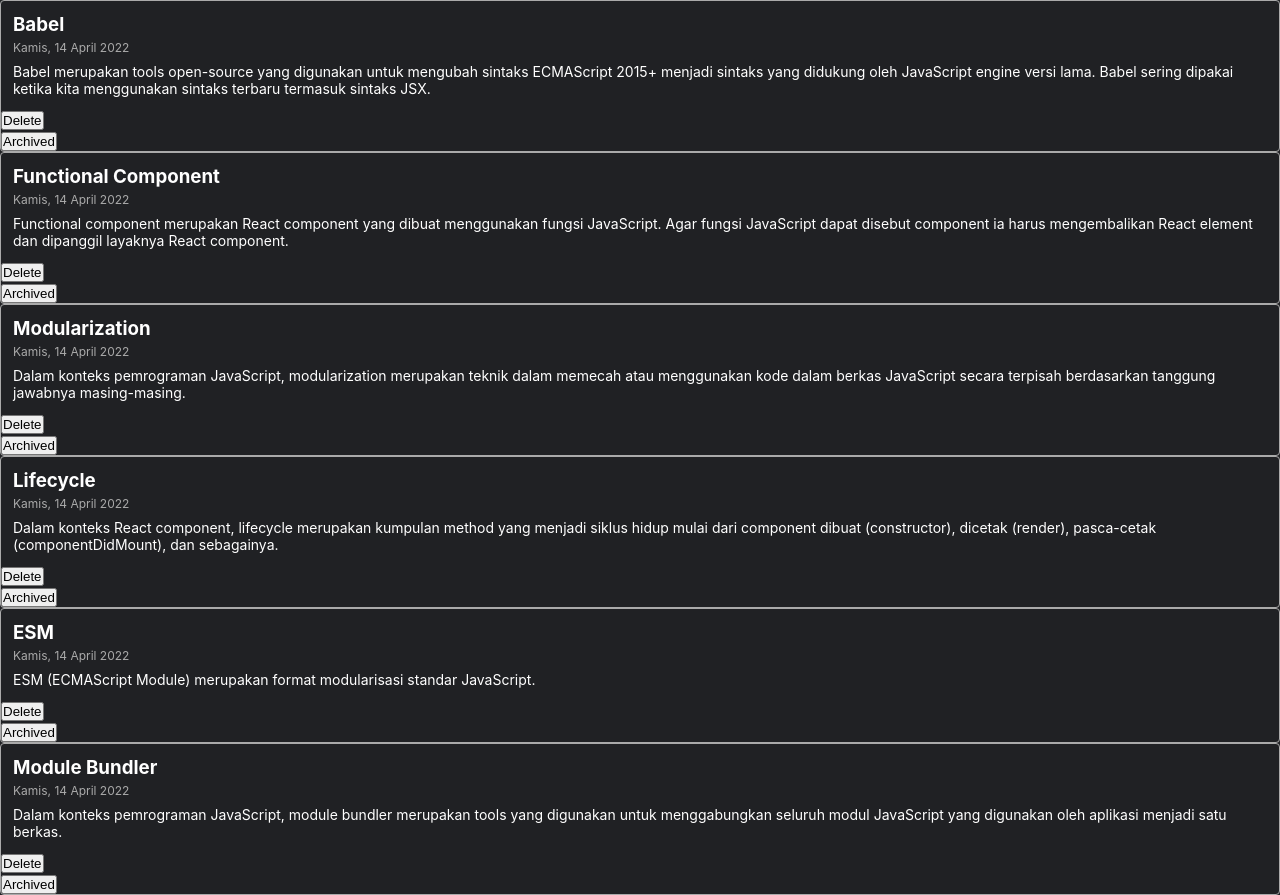
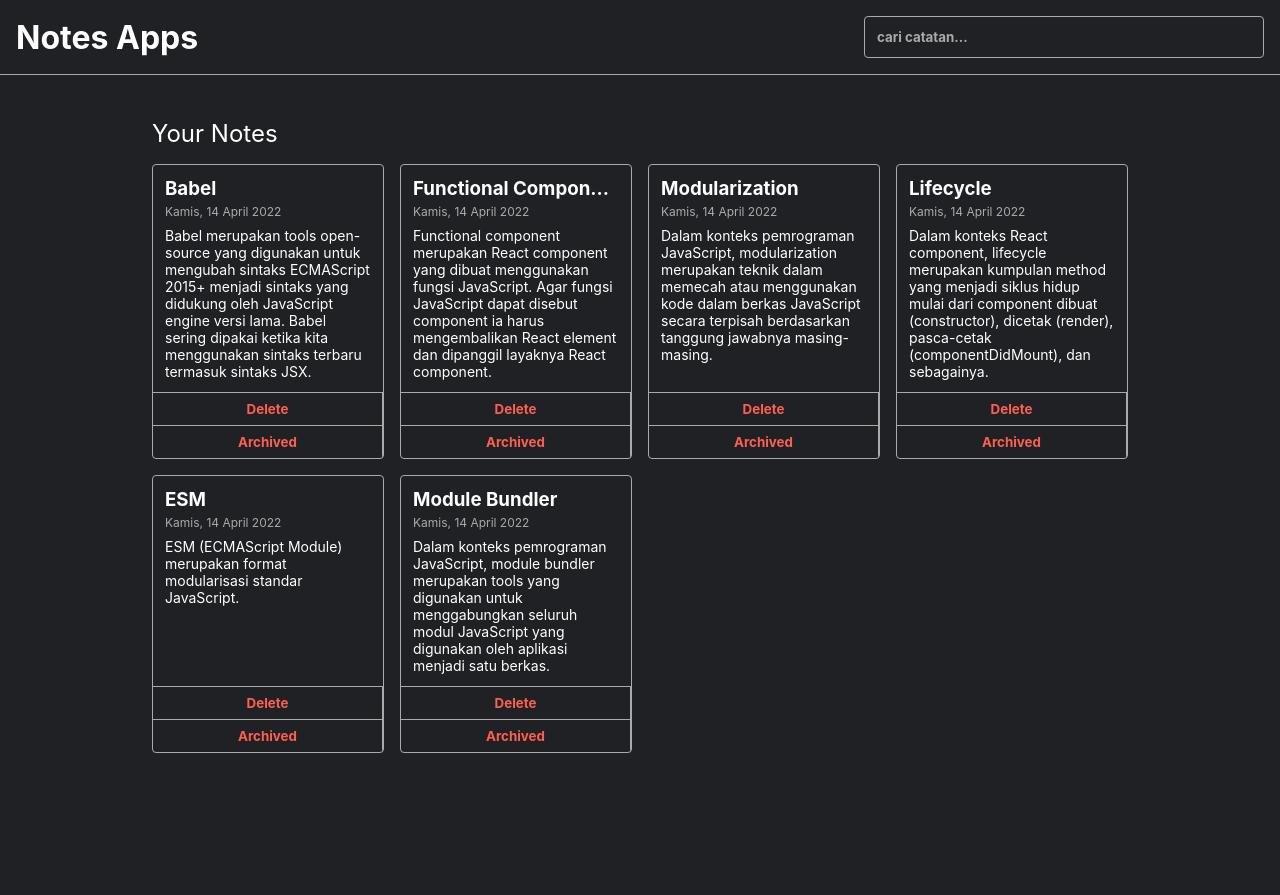
Before and after one commit to wraleydi/React-Note-App, a React (Vite) app: page / in a window 1280 px wide. After the commit the page ends 829 px from the top, so only its background shows below. Built offline with nearby package versions, Linux system fonts and the light colour scheme.

Commit message:
buat composition header

```diff
--- a/src/components/NoteApp.jsx
+++ b/src/components/NoteApp.jsx
@@ -1,5 +1,6 @@
 import React from 'react';
-import NoteList from './notes/noteList';
+import NoteList from './notes/NoteList';
+import HeaderApp from './header/HeaderApp';
 import { getInitialData } from '../utils';
 
 class NoteApp extends React.Component {
@@ -19,9 +20,13 @@
 
   render() {
     return (
-      <div className="note-app">
-        <NoteList notes={this.state.notes} onDelete={this.onDeleteHandler} />
-      </div>
+      <div>
+    <HeaderApp />
+    <div className="note-app__body">
+      <h2>Your Notes</h2>
+      <NoteList notes={this.state.notes} onDelete={this.onDeleteHandler} />
+    </div>
+  </div>
     );
   }
 }
--- /dev/null
+++ b/src/components/header/HeaderApp.jsx
@@ -0,0 +1,14 @@
+import React from "react";
+import NoteTitleApp from "./NoteTitleApp";
+import NoteSearchApp from "./NoteSearchApp";
+
+function HeaderApp({ onSearch }) {
+    return (
+        <div className="note-app__header">
+            <NoteTitleApp />
+            <NoteSearchApp onSearch={onSearch}/>
+        </div>
+    )
+}
+
+export default HeaderApp
--- /dev/null
+++ b/src/components/header/NoteSearchApp.jsx
@@ -0,0 +1,15 @@
+import React from "react";
+
+function NoteSearchApp({ onSearch }) {
+    return (
+        <div className="note-search">
+            <input
+            type="text"
+            placeholder="cari catatan..."
+            onChange={(e) => onSearch(e.target.value)}
+            />
+        </div>
+    )
+}
+
+export default NoteSearchApp
--- /dev/null
+++ b/src/components/header/NoteTitleApp.jsx
@@ -0,0 +1,9 @@
+import React from "react";
+
+function NoteTitleApp() {
+    return (
+        <h1>Notes Apps</h1>
+    )
+}
+
+export default NoteTitleApp
--- a/src/components/notes/ButtonArchive.jsx
+++ b/src/components/notes/ButtonArchive.jsx
@@ -3,7 +3,7 @@
 function ButtonArchive({ id, onArchive, isArchive }) {
   return (
     <div>
-      <button onClick={() => onArchive(id)}>
+      <button className='note-item__delete-button' onClick={() => onArchive(id)}>
         {isArchive ? 'Unarchived' : 'Archived'}
       </button>
     </div>
--- a/src/components/notes/ButtonDelete.jsx
+++ b/src/components/notes/ButtonDelete.jsx
@@ -2,8 +2,8 @@
 
 function ButtonDelete({ id, onDelete }) {
   return (
-    <div className="button-delete">
-      <button onClick={() => onDelete(id)}>Delete</button>
+    <div>
+      <button className="note-item__delete-button" onClick={() => onDelete(id)}>Delete</button>
     </div>
   );
 }
--- a/src/components/notes/NoteList.jsx
+++ b/src/components/notes/NoteList.jsx
@@ -3,7 +3,7 @@
 
 function NoteList({ notes, onDelete, onArchive }) {
   return (
-    <div className="note-list">
+    <div className="notes-list">
       {notes.map((note) => (
         <NoteItem
           key={note.id}
```
